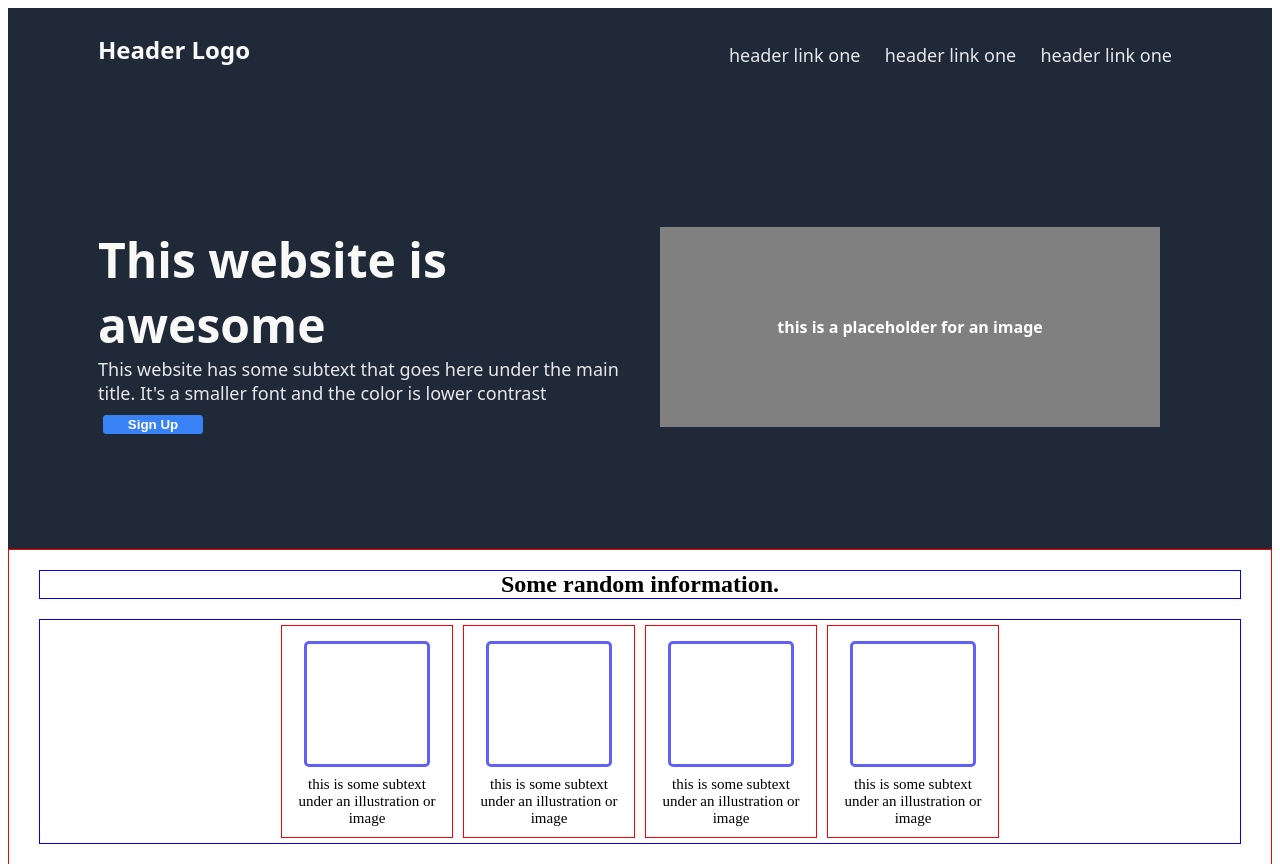
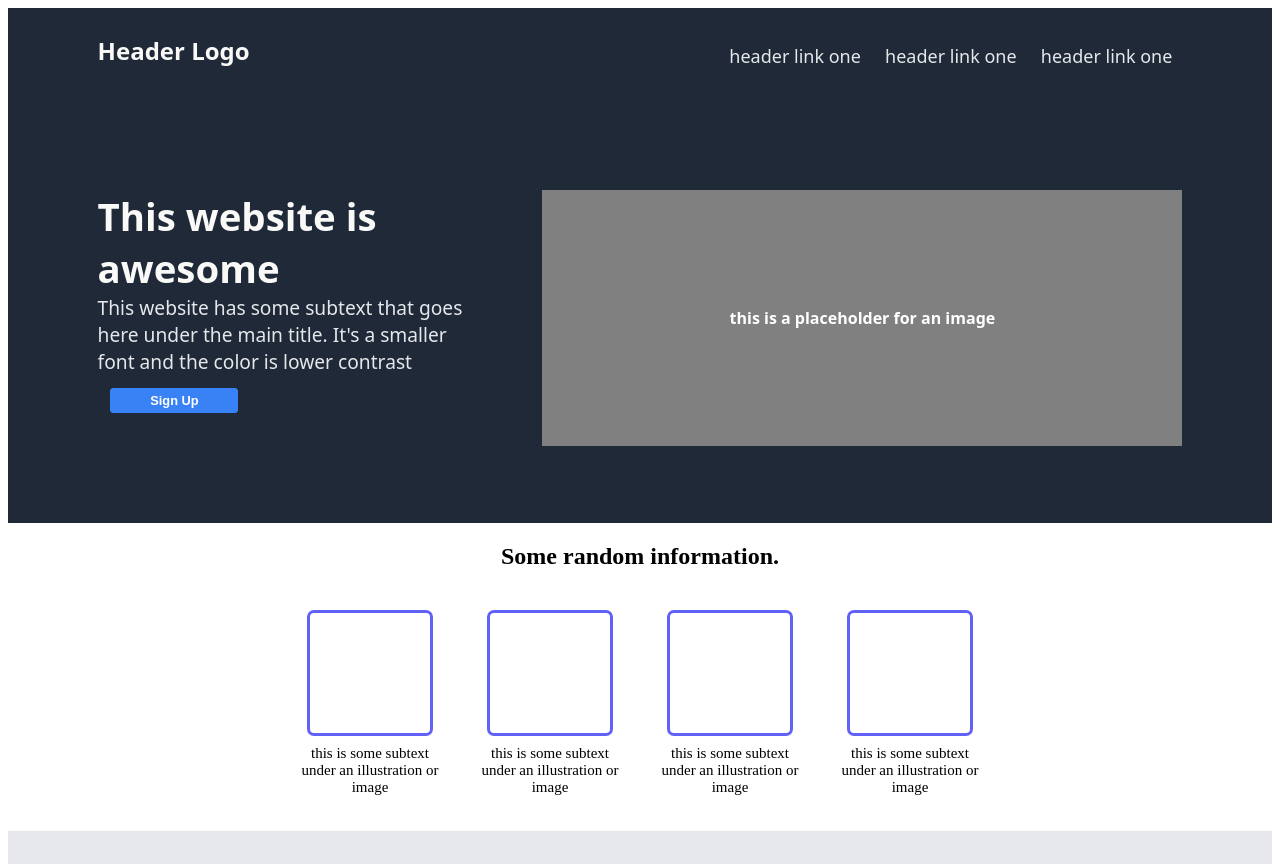
Before and after one commit to limweiyau/odin-recipes, a plain HTML site: page odin-landing-page/index.html in a window 1280 px wide. Shown: the top 864 px of the page. Drawn offline with Linux system fonts and the light colour scheme.

Commit message:
Replaced css pixel values with variable width

```diff
--- a/odin-landing-page/style.css
+++ b/odin-landing-page/style.css
@@ -1,30 +1,34 @@
 .section-1-parent-container {
+    /* border: 1px solid red; */
     display: grid;
     grid-template-columns: 1fr 1fr;
     grid-template-rows: auto auto;
     gap: 10px;
     width: auto;
     background-color: #1F2937;
-    padding-left: 75px;
-    padding-right: 75px;
+    padding-left: 5dvw;
+    padding-right: 5dvw;
     font-family: system-ui, -apple-system, BlinkMacSystemFont, 'Segoe UI', Roboto, Oxygen, Ubuntu, Cantarell, 'Open Sans', 'Helvetica Neue', sans-serif;
 }
 
 .section-1-child-container {
-    margin-top: 10px;
+    /* border: 1px solid red; */
+    margin-top: 1dvw;
     font-weight: bold;
-    margin-bottom: 100px;
-    padding: 15px;
+    margin-bottom: 5dvw;
+    margin-left: 1dvw;
+    margin-right: 1dvw;
+    padding: 1dvw;
 }
 
 .section-2-parent-container {
-    border: 1px solid red;
+    /* border: 1px solid red; */
     padding-left: 10px;
     padding-right: 10px;
 }
 
 .section-2-child-container {
-    border: 1px solid blue;
+    /* border: 1px solid blue; */
     margin: 20px;
     justify-content: center;
     align-items: center;
@@ -35,7 +39,7 @@
 }
 
 .section-2-child-child-container {
-    border: 1px solid red;
+    /* border: 1px solid red; */
     margin: 5px;
     color: black;
     font-size: 15px;
@@ -50,11 +54,11 @@
     width: 120px;
     height: 120px;
     margin: 5px;
-    border-radius: 5px;
+    border-radius: 7px;
 }
 
 .section-3-parent-container {
-    border: 1px solid red;
+    /* border: 1px solid red; */
     padding-left: 220px;
     padding-right: 220px;
     background-color:#E5E7EB;
@@ -68,24 +72,26 @@
     color: #1F2937;
 }
 
-
 button {
     background-color: #3882F6;
     color: white;
-    width: 100px;
+    width: 10dvw;
+    height: 2dvw;
     border-radius: 3px;
     border: 1px solid #3882F6;
-    margin-top: 10px;
-    margin-left: 5px;
+    margin-top: 1dvw;
+    margin-left: 1dvw;
+    font-size: min(4dvw, 1dvw);
 }
 
 .image-placeholder {
     background-color: grey;
-    width: 400px;
-    height: 100px;
+    width: 40dvw;
+    height: 10dvw;
     text-align: center;
-    padding: 50px;
+    padding: 5dvw;
     justify-content: center;
+    margin-left: auto;
     align-items: center;
     display: flex;
     color: white;
@@ -93,13 +99,13 @@ button {
 
 .hero-main-text {
     text-align: left;
-    font-size: 48px;
+    font-size: min(7dvw, 3dvw);
     color: #F9FAF8;
     font-weight: 900;
 }
 
 .hero-secondary-text {
-    font-size: 18px;
+    font-size: min(4dvw, 1.5dvw);
     color: #E5E7EB;
     font-weight: 300;
 }
```
